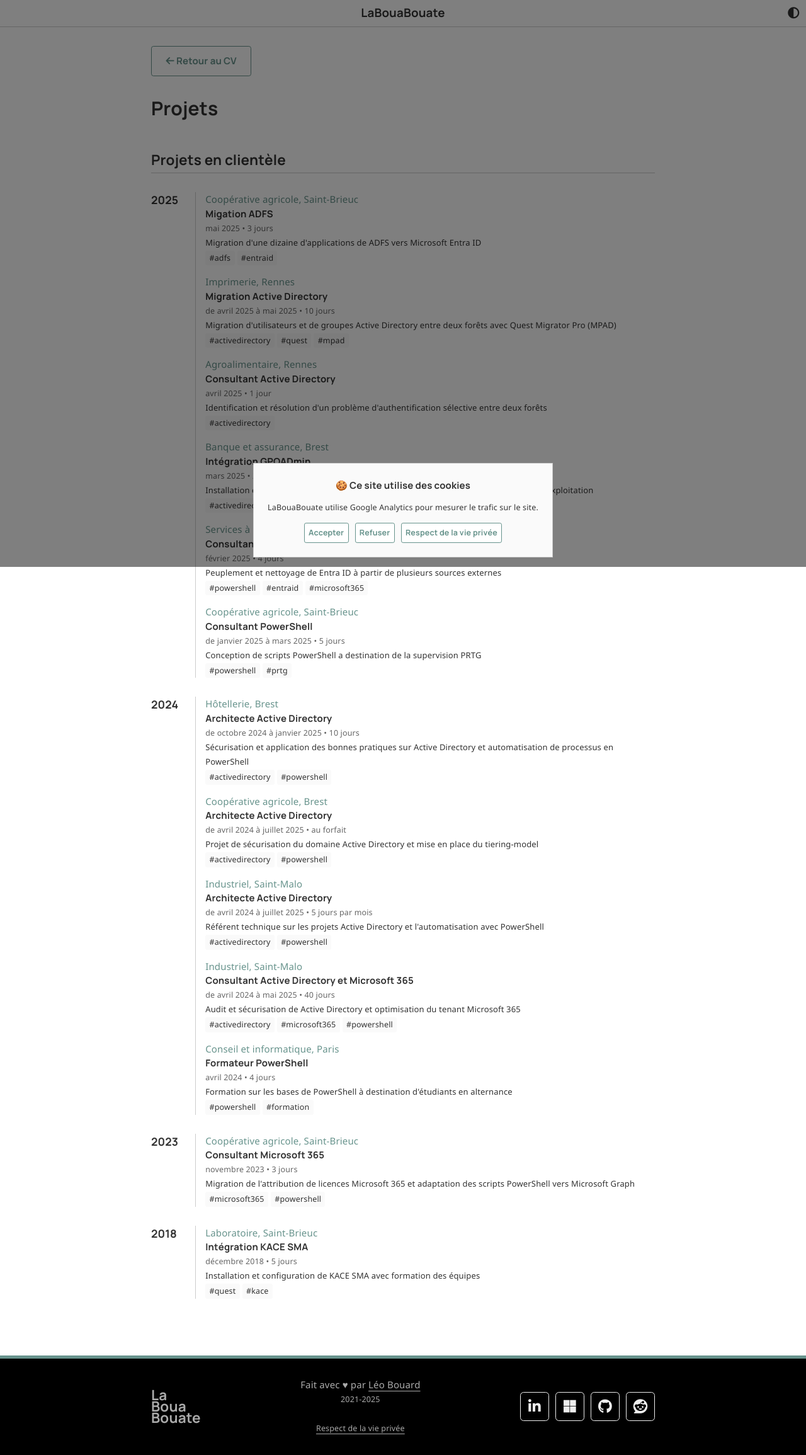
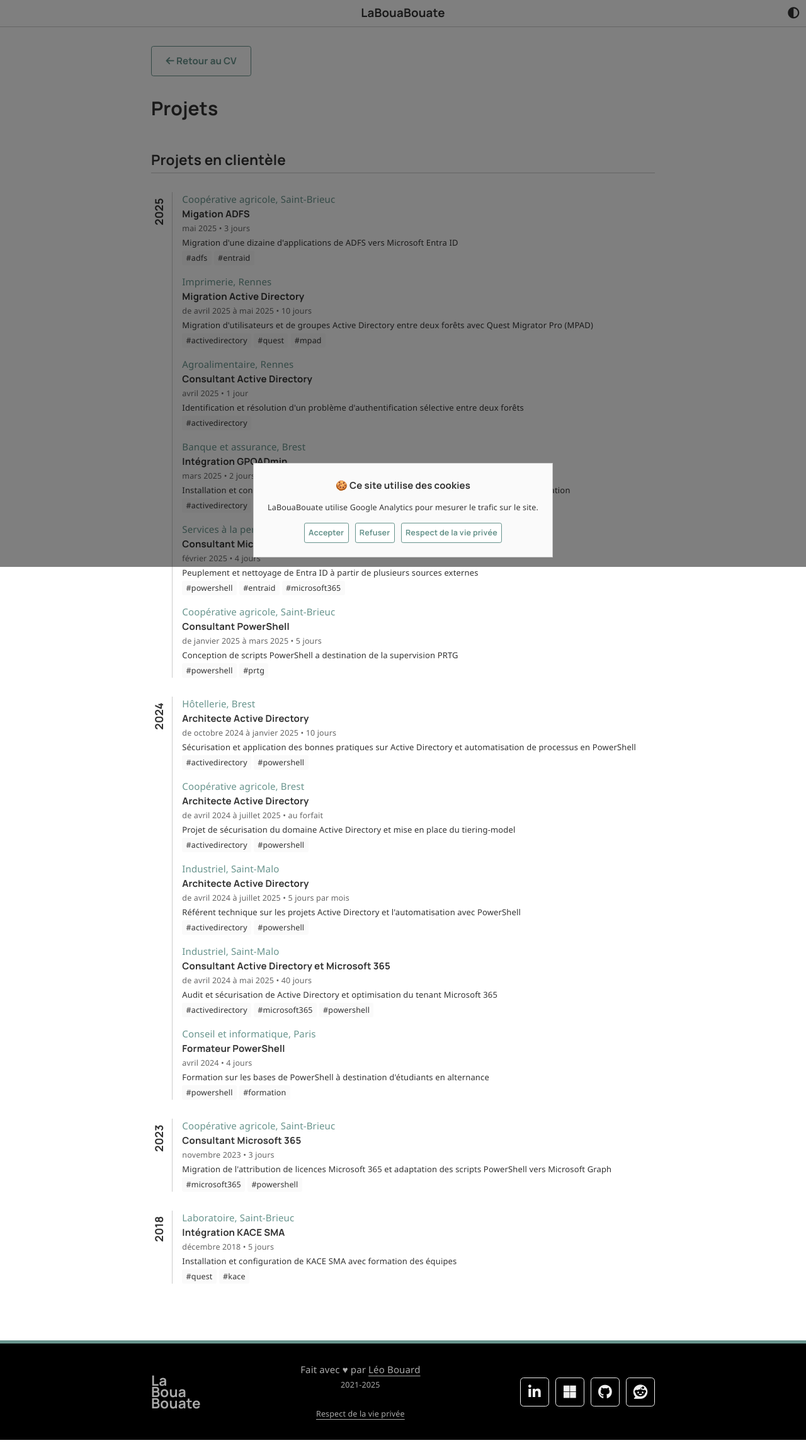
Before and after one commit to leobouard/leobouard.github.io, a Jekyll site: the page built from _pages/projects.html, in a window 1280 px wide. Shown: the whole page at 63% size. Built offline with Jekyll 4.4.1, drawn with Linux system fonts in a browser that asks for light colours; nearby versions of some CDN libraries; some web fonts are replaced; after the commit the page ends 2286 px from its top, so only the background shows below that.

Commit message:
Update cv.scss

```diff
--- a/assets/css/cv.scss
+++ b/assets/css/cv.scss
@@ -269,9 +269,11 @@ div.project-container {
 }
 
 div.project-container h3 {
-    margin: 0;
-    margin-right: 1em;
-    min-width: 3em;
+    margin-right: 0.5em;
+    margin-top: 0.5em;
+    writing-mode: vertical-rl;
+    transform: rotate(180deg);
+    text-align: right;
 }
 
 div.project-per-year {
```
